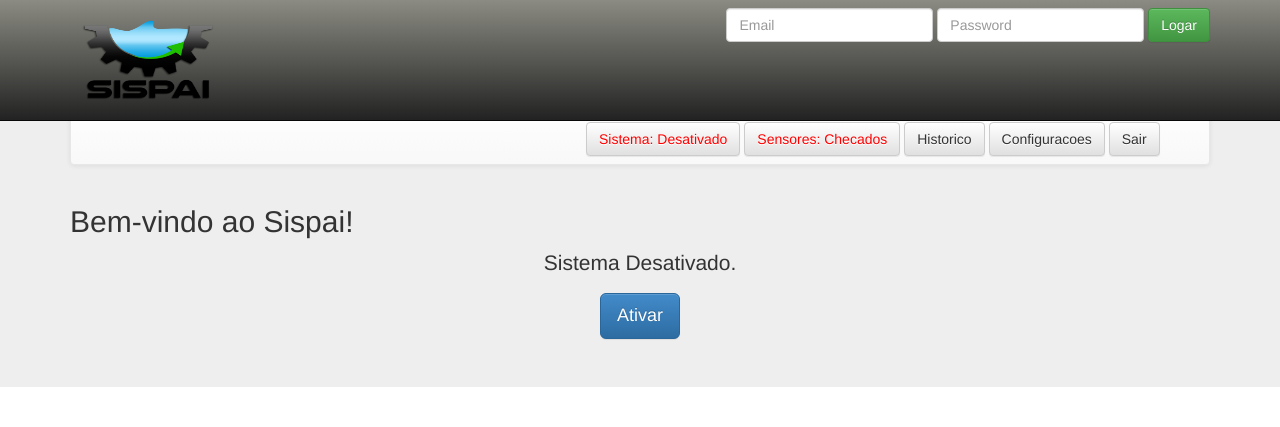
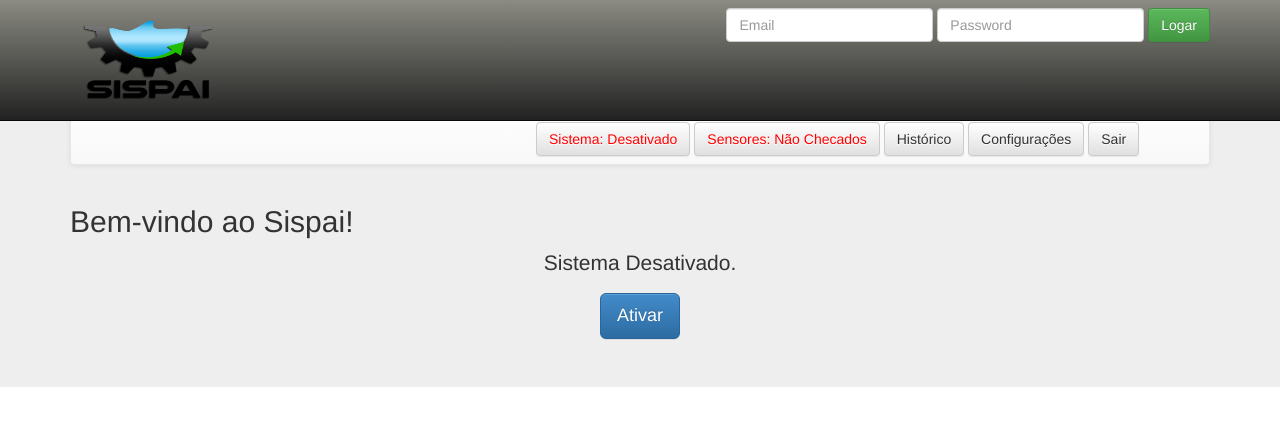
Before and after one commit to guscl/django-sispai, a Django app: template templates/core/base.html in a window 1280 px wide. Shown: the top 427 px of the page. Run offline with Django 3.2, Linux system fonts and the light colour scheme; the template is opened without the code that fills it, so the values that code supplies are empty; some libraries are stand-ins or nearby versions.

Commit message:
Minor changes to fix the merge

```diff
--- a/templates/core/base.html
+++ b/templates/core/base.html
@@ -56,7 +56,6 @@
     <!-- Main jumbotron for a primary marketing message or call to action -->
 
     <div class="jumbotron">
-
     <div class="container">
     <nav class="navbar navbar-default" role="navigation">
       <div class="container-fluid">
@@ -64,30 +63,29 @@
         <p></p>
         <table style="100%">
         <tr>
-        <td width="500px">
+        <td width="450px">
         </td>
         <td>
           {%if sistema_ativado %}
           <button type="button" width="50px" style="color:green" class="btn btn-default navbar-btn">
             Sistema: Ativado
           </button>
-
           {% else %}
           <button type="button" width="50px" style="color:red" class="btn btn-default navbar-btn">
             Sistema: Desativado
           </button>
           {% endif %}
           {%if checado %}
-          <button type="button" width="50px" style="color:green" class="btn btn-default navbar-btn">
+          <button type="button" width="50px" style="color:blue" class="btn btn-default navbar-btn">
             Sensores: Checados
           </button>
           {% else %}
           <button type="button" width="50px" style="color:red" class="btn btn-default navbar-btn">
-            Sensores: Checados
+            Sensores: Não Checados
           </button>
           {% endif %}
-          <button type="button" width="50px" class="btn btn-default navbar-btn">Historico</button>
-          <button type="button" width="50px" class="btn btn-default navbar-btn">Configuracoes</button>
+          <button type="button" width="50px" class="btn btn-default navbar-btn">Histórico</button>
+          <button type="button" width="50px" class="btn btn-default navbar-btn">Configurações</button>
           <button type="button" width="50px" class="btn btn-default navbar-btn">Sair</button>
         </td>
         </tr>
@@ -101,7 +99,7 @@
 
         <h2>Bem-vindo ao Sispai!</h2>
 
-        <form id="atv" align="center" action="/core" method="get">
+        <form id="atv" align="center" action="/core/toggle" method="get">
           <div align="center">
            {% if ativado %}
            <p align="center">Sistema Ativado.</p>
```
Also changed, not shown: 4 other files.
